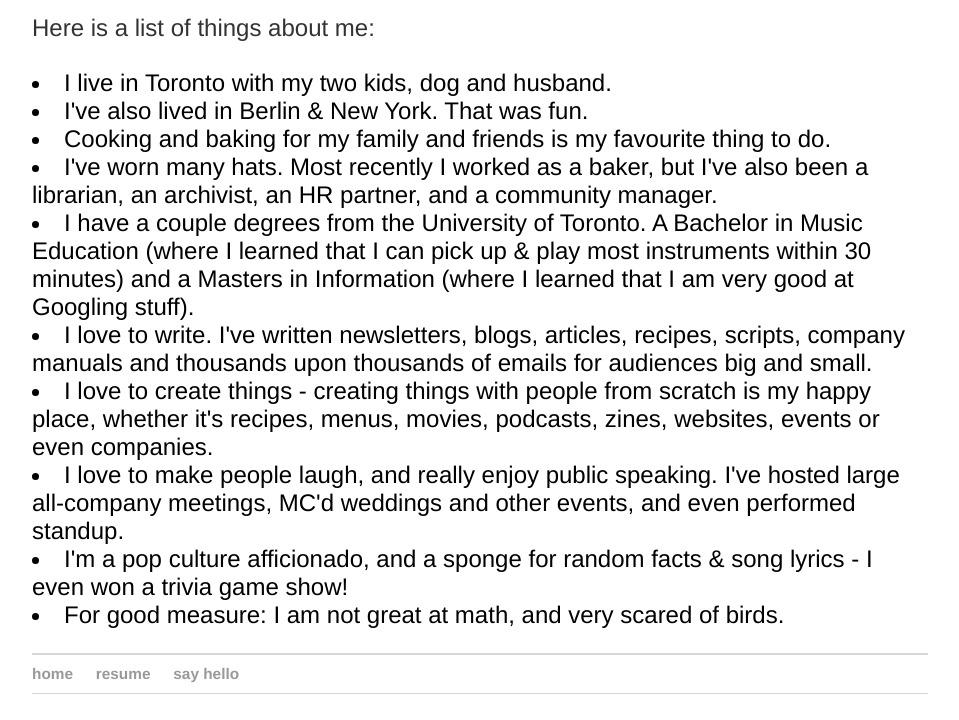
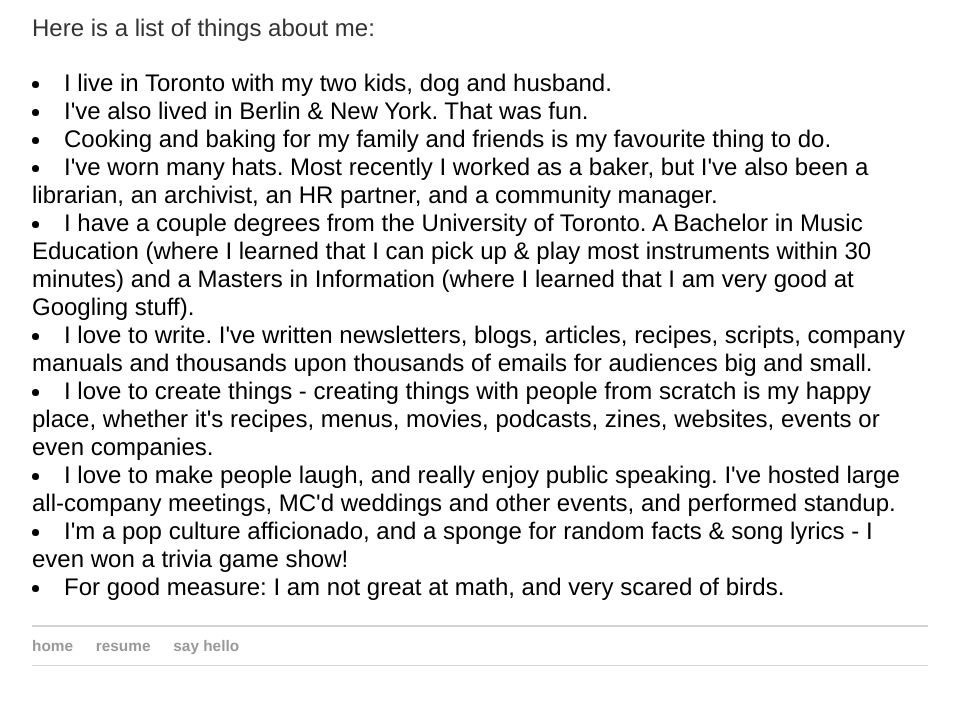
Before and after one commit to katieneeds/katieneeds.github.io, a plain HTML site: page about.html in a window 1280 px wide. Shown: the part 136-856 px from the top of the page, without its empty margins (160-1119 px from the left). Drawn offline with Linux system fonts and the light colour scheme.

Commit message:
Update about.html

```diff
--- a/about.html
+++ b/about.html
@@ -17,7 +17,7 @@
 			<li>I have a couple degrees from the University of Toronto. A Bachelor in Music Education (where I learned that I can pick up & play most instruments within 30 minutes) and a Masters in Information (where I learned that I am very good at Googling stuff).</li>
 			<li>I love to write. I've written newsletters, blogs, articles, recipes, scripts, company manuals and thousands upon thousands of emails for audiences big and small.</li>
 			<li>I love to create things - creating things with people from scratch is my happy place, whether it's recipes, menus, movies, podcasts, zines, websites, events or even companies. </li>
-			<li>I love to make people laugh, and really enjoy public speaking. I've hosted large all-company meetings, MC'd weddings and other events, and even performed standup.</li>
+			<li>I love to make people laugh, and really enjoy public speaking. I've hosted large all-company meetings, MC'd weddings and other events, and performed standup.</li>
 			<li>I'm a pop culture afficionado, and a sponge for random facts & song lyrics - I even won a trivia game show!</li>
 			<li>For good measure: I am not great at math, and very scared of birds.</li>
 		</p>
```
